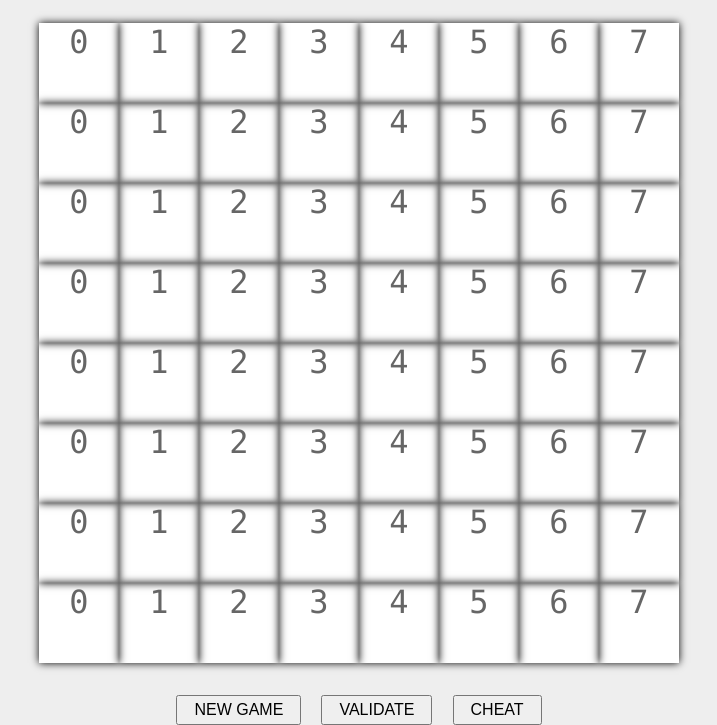
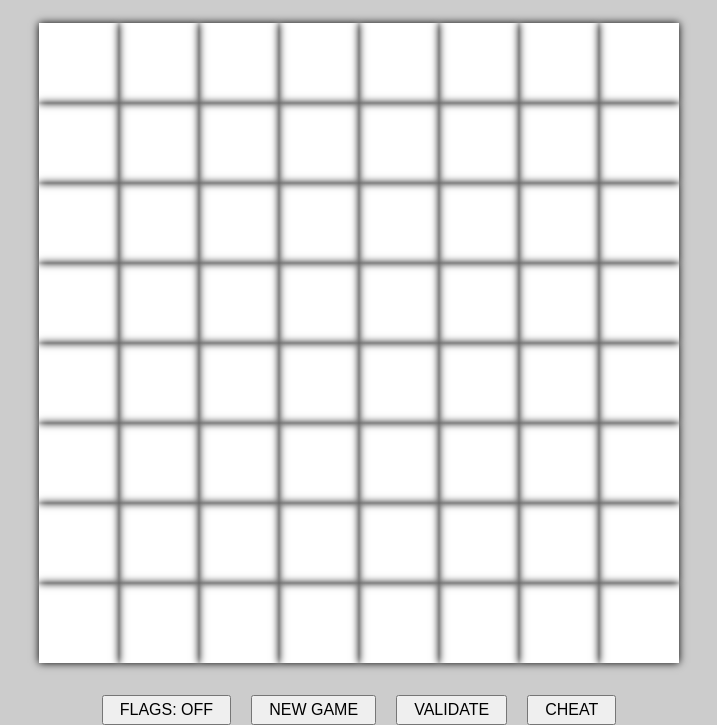
Before and after one commit to charlesmadere/JavaScript-Minesweeper, a plain HTML site: page index.html in a window 1280 px wide. Shown: the part 100-825 px from the top of the page, without its empty margins (281-998 px from the left). Drawn offline with Linux system fonts and the light colour scheme.

Commit message:
board now correctly renders itself on the page

```diff
--- a/assets/css/main.css
+++ b/assets/css/main.css
@@ -1,7 +1,7 @@
 body
 {
-	background-color: #EEEEEE;
-	color: #666666;
+	background-color: #CCCCCC;
+	color: #444444;
 	font-family: Calibri, Helvetica, Arial, sans-serif;
 	margin: 0em auto;
 	max-width: 40em;
@@ -50,6 +50,24 @@ h1
 }
 
 
+.boardPositionClicked
+{
+	background-color: #EEEEEE;
+}
+
+
+.boardBomb
+{
+	color: #FF0000;
+}
+
+
+.boardFlag
+{
+	color: #00FF00;
+}
+
+
 .clear
 {
 	clear: both;
--- a/assets/js/Board.js
+++ b/assets/js/Board.js
@@ -7,9 +7,34 @@ function cheatBoard()
 }
 
 
+function clickBoardPosition(position)
+{
+	var x = Math.round(position.getAttribute("data-x"));
+	var y = Math.round(position.getAttribute("data-y"));
+	var coordinate = new Coordinate(x, y);
+
+	board.clickPosition(coordinate);
+}
+
+
 function findBoardPosition(coordinate)
 {
 	return $("[data-x=" + coordinate.x + "][data-y=" + coordinate.y + "]");
+}
+
+
+function flagToggle()
+{
+	board.areFlagsEnabled = !board.areFlagsEnabled;
+
+	if (board.areFlagsEnabled)
+	{
+		$("#flagToggle").html("Flags: On");
+	}
+	else
+	{
+		$("#flagToggle").html("Flags: Off");
+	}
 }
 
 
@@ -40,15 +65,6 @@ function newBoard()
 }
 
 
-function selectBoardPosition(position)
-{
-	var x = Math.round(position.getAttribute("data-x"));
-	var y = Math.round(position.getAttribute("data-y"));
-	var coordinate = new Coordinate(x, y);
-	var positionElement = findBoardPosition(coordinate);
-}
-
-
 function validateBoard()
 {
 
@@ -60,9 +76,31 @@ function Board(xLength, yLength)
 	this.xLength = xLength;
 	this.yLength = yLength;
 
+	this.areFlagsEnabled = false;
+
 	this.createPositions();
 	this.placeBombs();
 	this.setPositionValues();
+}
+
+
+Board.prototype.clickPosition = function(coordinate)
+{
+	var position = this.positions[coordinate.x][coordinate.y];
+
+	if (!position.hasBeenClicked)
+	{
+		if (this.areFlagsEnabled)
+		{
+			position.placeFlag();
+		}
+		else
+		{
+			position.setClicked();
+		}
+	}
+
+	this.flush();
 }
 
 
@@ -88,9 +126,34 @@ Board.prototype.flush = function()
 	{
 		for (var y = 0; y < this.yLength; ++y)
 		{
+			var position = this.positions[x][y];
 			var coordinate = new Coordinate(x, y);
 			var positionElement = findBoardPosition(coordinate);
-			positionElement.html(coordinate.x);
+
+			positionElement.html("");
+
+			if (position.hasBeenClicked)
+			{
+				positionElement.addClass("boardPositionClicked");
+
+				if (position.hasBomb)
+				{
+					positionElement.addClass("boardBomb");
+					positionElement.html("B");
+				}
+				else
+				{
+					positionElement.html(position.number);
+				}
+			}
+			else
+			{
+				if (position.hasFlag)
+				{
+					positionElement.addClass("boardFlag");
+					positionElement.html("F");
+				}
+			}
 		}
 	}
 }
@@ -98,7 +161,19 @@ Board.prototype.flush = function()
 
 Board.prototype.placeBombs = function()
 {
+	var bombsToPlace = 10;
 
+	while (bombsToPlace >= 1)
+	{
+		var x = Math.floor(Math.random() * 8);
+		var y = Math.floor(Math.random() * 8);
+
+		if (!this.positions[x][y].hasBomb)
+		{
+			this.positions[x][y].placeBomb();
+			--bombsToPlace;
+		}
+	}
 }
 
 
--- a/assets/js/Position.js
+++ b/assets/js/Position.js
@@ -2,18 +2,26 @@ function Position(x, y)
 {
 	this.coordinate = new Coordinate(x, y);
 
-	this.clicked = false;
+	this.hasBeenClicked = false;
 	this.hasBomb = false;
+	this.hasFlag = false;
+	this.number = 0;
 }
 
 
-Position.prototype.setBomb = function()
+Position.prototype.placeBomb = function()
 {
 	this.hasBomb = true;
 }
 
 
+Position.prototype.placeFlag = function()
+{
+	this.hasFlag = true;
+}
+
+
 Position.prototype.setClicked = function()
 {
-	this.clicked = true;
+	this.hasBeenClicked = true;
 }
--- a/index.html
+++ b/index.html
@@ -17,95 +17,96 @@
 		<h1>Minesweeper</h1>
 		<div id="board">
 			<div class="boardRow">
-				<div class="boardPosition" data-x="0" data-y="7" onclick="selectBoardPosition(this)"></div>
-				<div class="boardPosition" data-x="1" data-y="7" onclick="selectBoardPosition(this)"></div>
-				<div class="boardPosition" data-x="2" data-y="7" onclick="selectBoardPosition(this)"></div>
-				<div class="boardPosition" data-x="3" data-y="7" onclick="selectBoardPosition(this)"></div>
-				<div class="boardPosition" data-x="4" data-y="7" onclick="selectBoardPosition(this)"></div>
-				<div class="boardPosition" data-x="5" data-y="7" onclick="selectBoardPosition(this)"></div>
-				<div class="boardPosition" data-x="6" data-y="7" onclick="selectBoardPosition(this)"></div>
-				<div class="boardPosition" data-x="7" data-y="7" onclick="selectBoardPosition(this)"></div>
+				<div class="boardPosition" data-x="0" data-y="7" onclick="clickBoardPosition(this)"></div>
+				<div class="boardPosition" data-x="1" data-y="7" onclick="clickBoardPosition(this)"></div>
+				<div class="boardPosition" data-x="2" data-y="7" onclick="clickBoardPosition(this)"></div>
+				<div class="boardPosition" data-x="3" data-y="7" onclick="clickBoardPosition(this)"></div>
+				<div class="boardPosition" data-x="4" data-y="7" onclick="clickBoardPosition(this)"></div>
+				<div class="boardPosition" data-x="5" data-y="7" onclick="clickBoardPosition(this)"></div>
+				<div class="boardPosition" data-x="6" data-y="7" onclick="clickBoardPosition(this)"></div>
+				<div class="boardPosition" data-x="7" data-y="7" onclick="clickBoardPosition(this)"></div>
 				<div class="clear"></div>
 			</div>
 			<div class="boardRow">
-				<div class="boardPosition" data-x="0" data-y="6" onclick="selectBoardPosition(this)"></div>
-				<div class="boardPosition" data-x="1" data-y="6" onclick="selectBoardPosition(this)"></div>
-				<div class="boardPosition" data-x="2" data-y="6" onclick="selectBoardPosition(this)"></div>
-				<div class="boardPosition" data-x="3" data-y="6" onclick="selectBoardPosition(this)"></div>
-				<div class="boardPosition" data-x="4" data-y="6" onclick="selectBoardPosition(this)"></div>
-				<div class="boardPosition" data-x="5" data-y="6" onclick="selectBoardPosition(this)"></div>
-				<div class="boardPosition" data-x="6" data-y="6" onclick="selectBoardPosition(this)"></div>
-				<div class="boardPosition" data-x="7" data-y="6" onclick="selectBoardPosition(this)"></div>
+				<div class="boardPosition" data-x="0" data-y="6" onclick="clickBoardPosition(this)"></div>
+				<div class="boardPosition" data-x="1" data-y="6" onclick="clickBoardPosition(this)"></div>
+				<div class="boardPosition" data-x="2" data-y="6" onclick="clickBoardPosition(this)"></div>
+				<div class="boardPosition" data-x="3" data-y="6" onclick="clickBoardPosition(this)"></div>
+				<div class="boardPosition" data-x="4" data-y="6" onclick="clickBoardPosition(this)"></div>
+				<div class="boardPosition" data-x="5" data-y="6" onclick="clickBoardPosition(this)"></div>
+				<div class="boardPosition" data-x="6" data-y="6" onclick="clickBoardPosition(this)"></div>
+				<div class="boardPosition" data-x="7" data-y="6" onclick="clickBoardPosition(this)"></div>
 				<div class="clear"></div>
 			</div>
 			<div class="boardRow">
-				<div class="boardPosition" data-x="0" data-y="5" onclick="selectBoardPosition(this)"></div>
-				<div class="boardPosition" data-x="1" data-y="5" onclick="selectBoardPosition(this)"></div>
-				<div class="boardPosition" data-x="2" data-y="5" onclick="selectBoardPosition(this)"></div>
-				<div class="boardPosition" data-x="3" data-y="5" onclick="selectBoardPosition(this)"></div>
-				<div class="boardPosition" data-x="4" data-y="5" onclick="selectBoardPosition(this)"></div>
-				<div class="boardPosition" data-x="5" data-y="5" onclick="selectBoardPosition(this)"></div>
-				<div class="boardPosition" data-x="6" data-y="5" onclick="selectBoardPosition(this)"></div>
-				<div class="boardPosition" data-x="7" data-y="5" onclick="selectBoardPosition(this)"></div>
+				<div class="boardPosition" data-x="0" data-y="5" onclick="clickBoardPosition(this)"></div>
+				<div class="boardPosition" data-x="1" data-y="5" onclick="clickBoardPosition(this)"></div>
+				<div class="boardPosition" data-x="2" data-y="5" onclick="clickBoardPosition(this)"></div>
+				<div class="boardPosition" data-x="3" data-y="5" onclick="clickBoardPosition(this)"></div>
+				<div class="boardPosition" data-x="4" data-y="5" onclick="clickBoardPosition(this)"></div>
+				<div class="boardPosition" data-x="5" data-y="5" onclick="clickBoardPosition(this)"></div>
+				<div class="boardPosition" data-x="6" data-y="5" onclick="clickBoardPosition(this)"></div>
+				<div class="boardPosition" data-x="7" data-y="5" onclick="clickBoardPosition(this)"></div>
 				<div class="clear"></div>
 			</div>
 			<div class="boardRow">
-				<div class="boardPosition" data-x="0" data-y="4" onclick="selectBoardPosition(this)"></div>
-				<div class="boardPosition" data-x="1" data-y="4" onclick="selectBoardPosition(this)"></div>
-				<div class="boardPosition" data-x="2" data-y="4" onclick="selectBoardPosition(this)"></div>
-				<div class="boardPosition" data-x="3" data-y="4" onclick="selectBoardPosition(this)"></div>
-				<div class="boardPosition" data-x="4" data-y="4" onclick="selectBoardPosition(this)"></div>
-				<div class="boardPosition" data-x="5" data-y="4" onclick="selectBoardPosition(this)"></div>
-				<div class="boardPosition" data-x="6" data-y="4" onclick="selectBoardPosition(this)"></div>
-				<div class="boardPosition" data-x="7" data-y="4" onclick="selectBoardPosition(this)"></div>
+				<div class="boardPosition" data-x="0" data-y="4" onclick="clickBoardPosition(this)"></div>
+				<div class="boardPosition" data-x="1" data-y="4" onclick="clickBoardPosition(this)"></div>
+				<div class="boardPosition" data-x="2" data-y="4" onclick="clickBoardPosition(this)"></div>
+				<div class="boardPosition" data-x="3" data-y="4" onclick="clickBoardPosition(this)"></div>
+				<div class="boardPosition" data-x="4" data-y="4" onclick="clickBoardPosition(this)"></div>
+				<div class="boardPosition" data-x="5" data-y="4" onclick="clickBoardPosition(this)"></div>
+				<div class="boardPosition" data-x="6" data-y="4" onclick="clickBoardPosition(this)"></div>
+				<div class="boardPosition" data-x="7" data-y="4" onclick="clickBoardPosition(this)"></div>
 				<div class="clear"></div>
 			</div>
 			<div class="boardRow">
-				<div class="boardPosition" data-x="0" data-y="3" onclick="selectBoardPosition(this)"></div>
-				<div class="boardPosition" data-x="1" data-y="3" onclick="selectBoardPosition(this)"></div>
-				<div class="boardPosition" data-x="2" data-y="3" onclick="selectBoardPosition(this)"></div>
-				<div class="boardPosition" data-x="3" data-y="3" onclick="selectBoardPosition(this)"></div>
-				<div class="boardPosition" data-x="4" data-y="3" onclick="selectBoardPosition(this)"></div>
-				<div class="boardPosition" data-x="5" data-y="3" onclick="selectBoardPosition(this)"></div>
-				<div class="boardPosition" data-x="6" data-y="3" onclick="selectBoardPosition(this)"></div>
-				<div class="boardPosition" data-x="7" data-y="3" onclick="selectBoardPosition(this)"></div>
+				<div class="boardPosition" data-x="0" data-y="3" onclick="clickBoardPosition(this)"></div>
+				<div class="boardPosition" data-x="1" data-y="3" onclick="clickBoardPosition(this)"></div>
+				<div class="boardPosition" data-x="2" data-y="3" onclick="clickBoardPosition(this)"></div>
+				<div class="boardPosition" data-x="3" data-y="3" onclick="clickBoardPosition(this)"></div>
+				<div class="boardPosition" data-x="4" data-y="3" onclick="clickBoardPosition(this)"></div>
+				<div class="boardPosition" data-x="5" data-y="3" onclick="clickBoardPosition(this)"></div>
+				<div class="boardPosition" data-x="6" data-y="3" onclick="clickBoardPosition(this)"></div>
+				<div class="boardPosition" data-x="7" data-y="3" onclick="clickBoardPosition(this)"></div>
 				<div class="clear"></div>
 			</div>
 			<div class="boardRow">
-				<div class="boardPosition" data-x="0" data-y="2" onclick="selectBoardPosition(this)"></div>
-				<div class="boardPosition" data-x="1" data-y="2" onclick="selectBoardPosition(this)"></div>
-				<div class="boardPosition" data-x="2" data-y="2" onclick="selectBoardPosition(this)"></div>
-				<div class="boardPosition" data-x="3" data-y="2" onclick="selectBoardPosition(this)"></div>
-				<div class="boardPosition" data-x="4" data-y="2" onclick="selectBoardPosition(this)"></div>
-				<div class="boardPosition" data-x="5" data-y="2" onclick="selectBoardPosition(this)"></div>
-				<div class="boardPosition" data-x="6" data-y="2" onclick="selectBoardPosition(this)"></div>
-				<div class="boardPosition" data-x="7" data-y="2" onclick="selectBoardPosition(this)"></div>
+				<div class="boardPosition" data-x="0" data-y="2" onclick="clickBoardPosition(this)"></div>
+				<div class="boardPosition" data-x="1" data-y="2" onclick="clickBoardPosition(this)"></div>
+				<div class="boardPosition" data-x="2" data-y="2" onclick="clickBoardPosition(this)"></div>
+				<div class="boardPosition" data-x="3" data-y="2" onclick="clickBoardPosition(this)"></div>
+				<div class="boardPosition" data-x="4" data-y="2" onclick="clickBoardPosition(this)"></div>
+				<div class="boardPosition" data-x="5" data-y="2" onclick="clickBoardPosition(this)"></div>
+				<div class="boardPosition" data-x="6" data-y="2" onclick="clickBoardPosition(this)"></div>
+				<div class="boardPosition" data-x="7" data-y="2" onclick="clickBoardPosition(this)"></div>
 				<div class="clear"></div>
 			</div>
 			<div class="boardRow">
-				<div class="boardPosition" data-x="0" data-y="1" onclick="selectBoardPosition(this)"></div>
-				<div class="boardPosition" data-x="1" data-y="1" onclick="selectBoardPosition(this)"></div>
-				<div class="boardPosition" data-x="2" data-y="1" onclick="selectBoardPosition(this)"></div>
-				<div class="boardPosition" data-x="3" data-y="1" onclick="selectBoardPosition(this)"></div>
-				<div class="boardPosition" data-x="4" data-y="1" onclick="selectBoardPosition(this)"></div>
-				<div class="boardPosition" data-x="5" data-y="1" onclick="selectBoardPosition(this)"></div>
-				<div class="boardPosition" data-x="6" data-y="1" onclick="selectBoardPosition(this)"></div>
-				<div class="boardPosition" data-x="7" data-y="1" onclick="selectBoardPosition(this)"></div>
+				<div class="boardPosition" data-x="0" data-y="1" onclick="clickBoardPosition(this)"></div>
+				<div class="boardPosition" data-x="1" data-y="1" onclick="clickBoardPosition(this)"></div>
+				<div class="boardPosition" data-x="2" data-y="1" onclick="clickBoardPosition(this)"></div>
+				<div class="boardPosition" data-x="3" data-y="1" onclick="clickBoardPosition(this)"></div>
+				<div class="boardPosition" data-x="4" data-y="1" onclick="clickBoardPosition(this)"></div>
+				<div class="boardPosition" data-x="5" data-y="1" onclick="clickBoardPosition(this)"></div>
+				<div class="boardPosition" data-x="6" data-y="1" onclick="clickBoardPosition(this)"></div>
+				<div class="boardPosition" data-x="7" data-y="1" onclick="clickBoardPosition(this)"></div>
 				<div class="clear"></div>
 			</div>
 			<div class="boardRow">
-				<div class="boardPosition" data-x="0" data-y="0" onclick="selectBoardPosition(this)"></div>
-				<div class="boardPosition" data-x="1" data-y="0" onclick="selectBoardPosition(this)"></div>
-				<div class="boardPosition" data-x="2" data-y="0" onclick="selectBoardPosition(this)"></div>
-				<div class="boardPosition" data-x="3" data-y="0" onclick="selectBoardPosition(this)"></div>
-				<div class="boardPosition" data-x="4" data-y="0" onclick="selectBoardPosition(this)"></div>
-				<div class="boardPosition" data-x="5" data-y="0" onclick="selectBoardPosition(this)"></div>
-				<div class="boardPosition" data-x="6" data-y="0" onclick="selectBoardPosition(this)"></div>
-				<div class="boardPosition" data-x="7" data-y="0" onclick="selectBoardPosition(this)"></div>
+				<div class="boardPosition" data-x="0" data-y="0" onclick="clickBoardPosition(this)"></div>
+				<div class="boardPosition" data-x="1" data-y="0" onclick="clickBoardPosition(this)"></div>
+				<div class="boardPosition" data-x="2" data-y="0" onclick="clickBoardPosition(this)"></div>
+				<div class="boardPosition" data-x="3" data-y="0" onclick="clickBoardPosition(this)"></div>
+				<div class="boardPosition" data-x="4" data-y="0" onclick="clickBoardPosition(this)"></div>
+				<div class="boardPosition" data-x="5" data-y="0" onclick="clickBoardPosition(this)"></div>
+				<div class="boardPosition" data-x="6" data-y="0" onclick="clickBoardPosition(this)"></div>
+				<div class="boardPosition" data-x="7" data-y="0" onclick="clickBoardPosition(this)"></div>
 				<div class="clear"></div>
 			</div>
 		</div>
 		<div id="actionBar">
+			<button id="flagToggle" onclick="flagToggle()">Flags: Off</button>
 			<button onclick="newBoard()">New Game</button>
 			<button onclick="validateBoard()">Validate</button>
 			<button onclick="cheatBoard()">Cheat</button>
```
